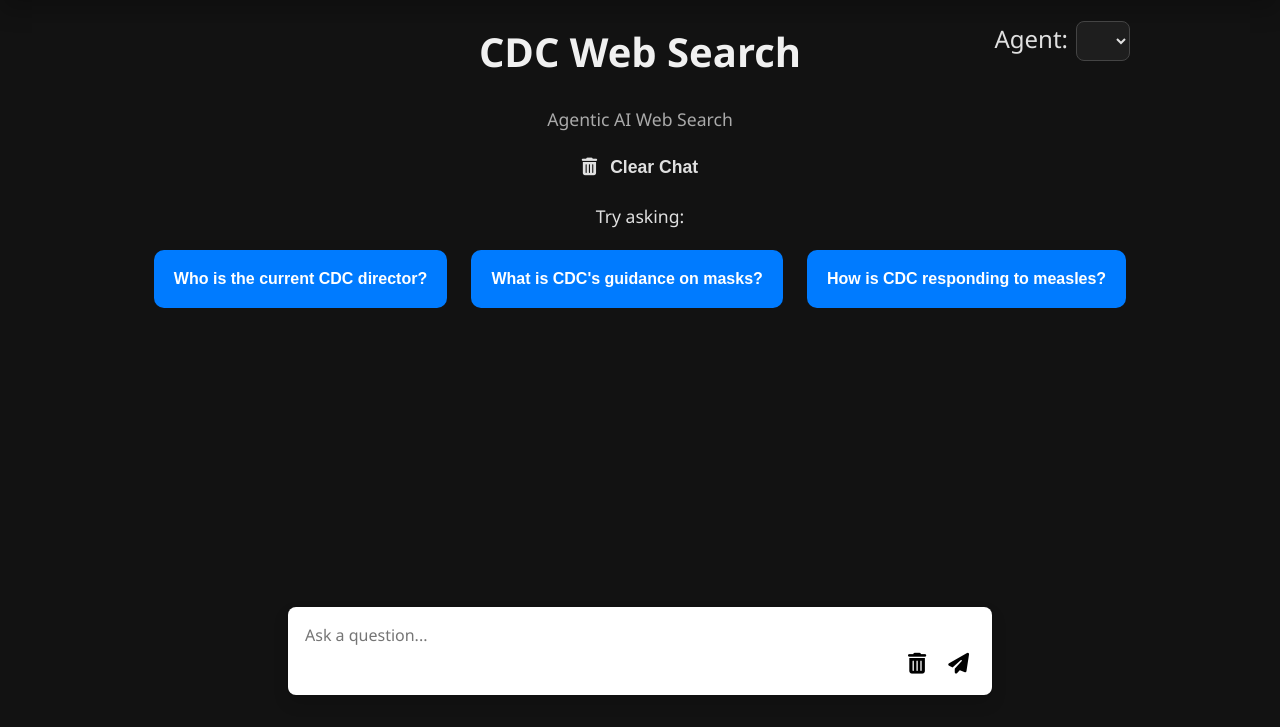
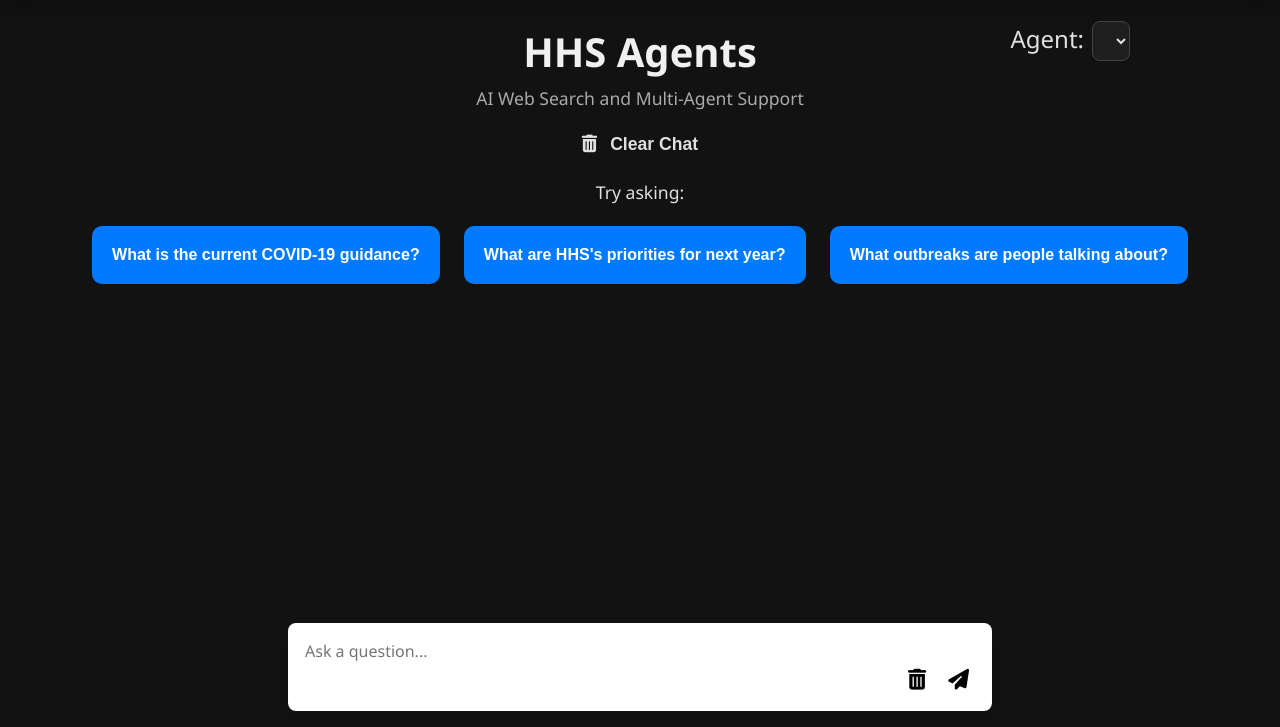
Before and after one commit to saikrmet/cdc-websearch, a FastAPI app: page /chat in a window 1280 px wide. Shown: the part 73-800 px from the top of the page. Run offline with FastAPI, Linux system fonts and the light colour scheme; data that the repository does not hold is empty; parts of the project's set-up code (start-up, migrations or seed data) failed here and were passed over; some libraries are stand-ins or nearby versions.

Commit message:
style changes

```diff
--- a/static/styles.css
+++ b/static/styles.css
@@ -236,14 +236,16 @@
     font-size: 2.5rem;
     font-weight: 700;
     color: var(--header-text-color);
-    margin-top: 0rem;
-    margin-bottom: 0.25rem;
+    margin: 0rem;
+
   }
 
   .page-subheader {
     text-align: center;
     font-size: 1.1rem;
     color: var(--subheader-text-color);
+    margin-top: 0rem;
+    margin-bottom: 1rem;
   }
 
 
@@ -283,7 +285,7 @@
   }
 
   .agent-selector {
-    padding: 0.5rem 1rem;
+    padding: 0.5rem 0.5rem;
     font-size: 1.1rem;
     border: 1px solid var(--border-color); /* Use theme variable for border */
     color: var(--text-color);
@@ -316,8 +318,7 @@
     justify-content: center;
     padding: 2rem 1rem;
     overflow-y: auto;
-    max-height: calc(100vh - 450px); /* enough height minus footer/header */
-    margin-bottom: 2rem;
+
   }
 
   .chat-box {
@@ -381,7 +382,7 @@
 
 
   .chat-footer {
-    padding: 1rem 1.5rem;
+    padding: 0rem 1.5rem;
 
   }
 
--- a/templates/chat.html
+++ b/templates/chat.html
@@ -9,9 +9,9 @@
             <label for="agentSelect" class="agent-label">Agent:</label>
             <select id="agentSelect" class="agent-selector" title="Select Agent"></select>
         </div>
-        <h1 class="page-header">CDC Web Search</h1>
+        <h1 class="page-header">HHS Agents</h1>
     </div>
-    <p class="page-subheader">Agentic AI Web Search</p>
+    <p class="page-subheader">AI Web Search and Multi-Agent Support</p>
 
     <button id="clearChatButton" class="clear-chat-button" type="button" title="Clear chat">
         <i class="fa-solid fa-trash-can"></i>
@@ -20,9 +20,9 @@
 
     <div class="initial-questions">
         <p>Try asking:</p>
-        <button class="initial-question-btn" type="button">Who is the current CDC director?</button>
-        <button class="initial-question-btn" type="button">What is CDC's guidance on masks?</button>
-        <button class="initial-question-btn" type="button">How is CDC responding to measles?</button>
+        <button class="initial-question-btn" type="button">What is the current COVID-19 guidance?</button>
+        <button class="initial-question-btn" type="button">What are HHS's priorities for next year?</button>
+        <button class="initial-question-btn" type="button">What outbreaks are people talking about?</button>
     </div>
 </header>
 
```
